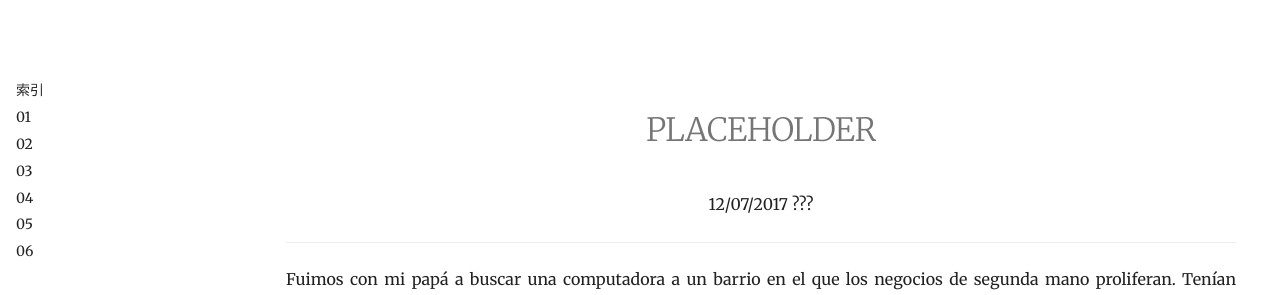
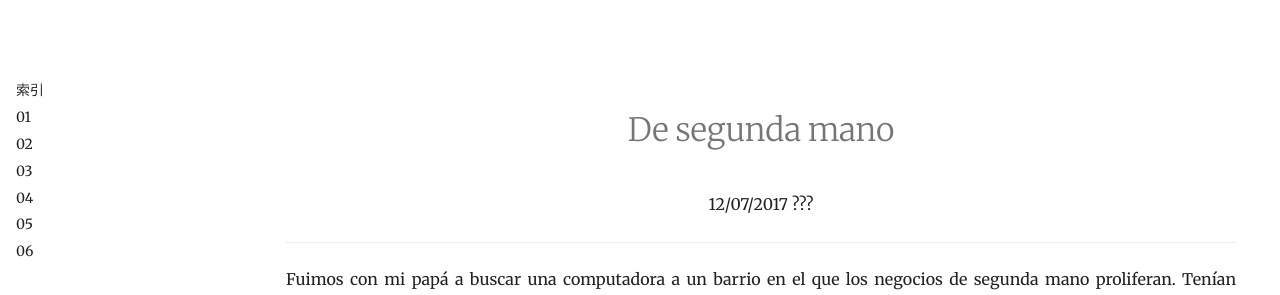
Before and after one commit to junon-txt/china-diary, an MkDocs documentation site: the page built from pages/entries/07.md, in a window 1280 px wide. Shown: the top 295 px of the page. Built offline with MkDocs 1.6.1 and Material for MkDocs 9.7.7, drawn with Linux system fonts in a browser that asks for light colours.

```diff
--- a/pages/entries/07.md
+++ b/pages/entries/07.md
@@ -1,4 +1,4 @@
-# <center>PLACEHOLDER</center>
+# <center>De segunda mano</center>
 
 <center>
 12/07/2017
```
Also changed, not shown: pages/index.md (+1 -0 lines).
